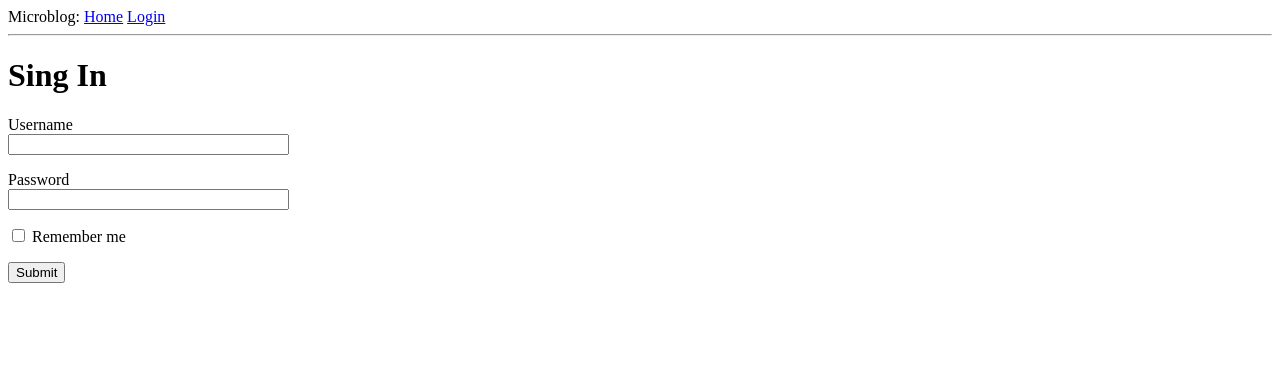
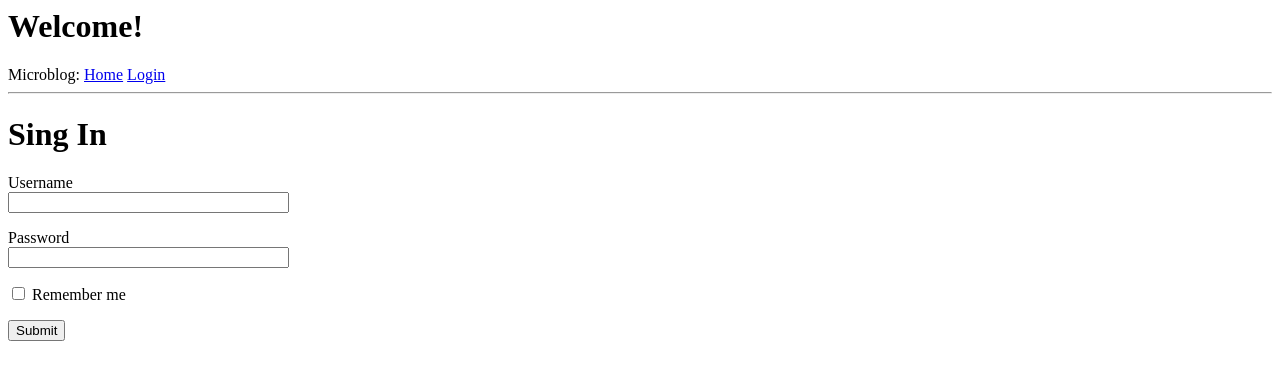
Before and after one commit to rayhan-rahman/microblogging, a Python web app: template app/templates/login.html in a window 1280 px wide. Shown: the top 380 px of the page. Run offline with Jinja, Linux system fonts and the light colour scheme; the template is opened without the code that fills it: most values are stand-ins (such as "Sample title", 1, 10 or a date in 2020); form fields are guessed from the names that the template uses.

Commit message:
completed chapter 3

```diff
--- a/app/templates/base.html
+++ b/app/templates/base.html
@@ -9,6 +9,7 @@
 </head>
 
 <body>
+    <h1>Welcome!</h1>
     <div>Microblog:
         <a href="{{ url_for('index') }}">Home</a>
         <a href="{{ url_for('login') }}">Login</a>
```
